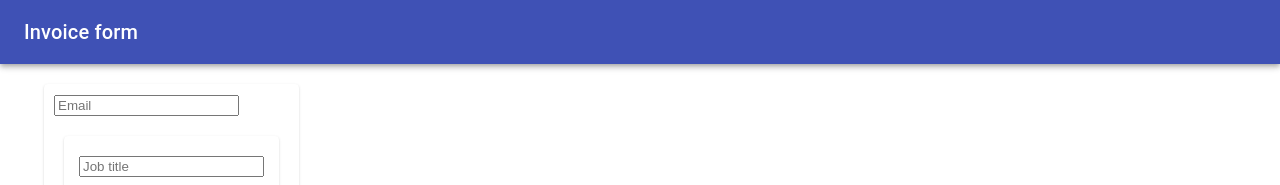
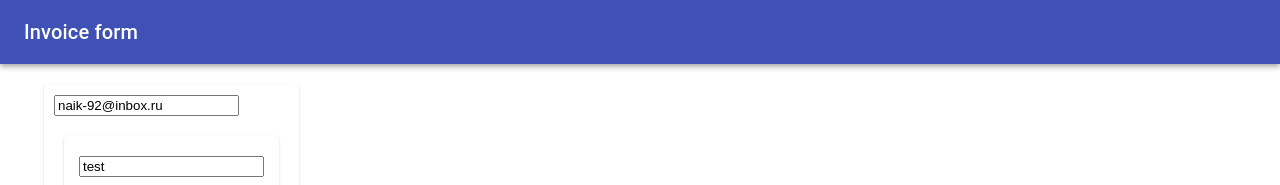
Before and after one commit to SergBobrov/clinet, a React (Create React App) app: page / in a window 1280 px wide. Shown: the top 185 px of the page. Built offline with nearby package versions, Linux system fonts and the light colour scheme.

Commit message:
- попрвлена структура файловой системы - попрвлен темплэйт - добавлены воркеры и скрипты

```diff
--- a/src/components/InvoiceForm.js
+++ b/src/components/InvoiceForm.js
@@ -1,4 +1,3 @@
-import React, {useEffect} from 'react'
 import {ErrorMessage, Field, FieldArray, Form, Formik} from "formik";
 import Button from "@material-ui/core/Button";
 import {Delete} from "@material-ui/icons";
@@ -6,11 +5,11 @@ import Paper from "@material-ui/core/Paper";
 import axios from 'axios';
 
 const initialValues = {
-    email: '',
+    email: 'naik-92@inbox.ru',
     description: [
         {
-            title: '',
-            price: '',
+            title: 'test',
+            price: '2500',
         },
     ],
 };
```
